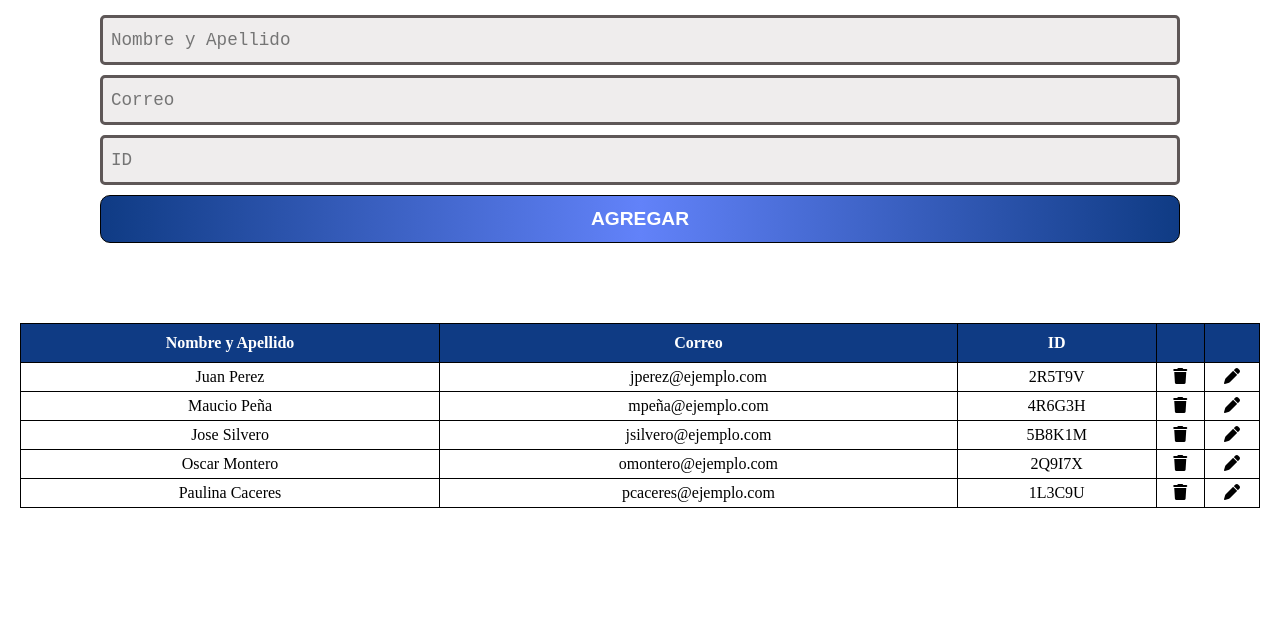
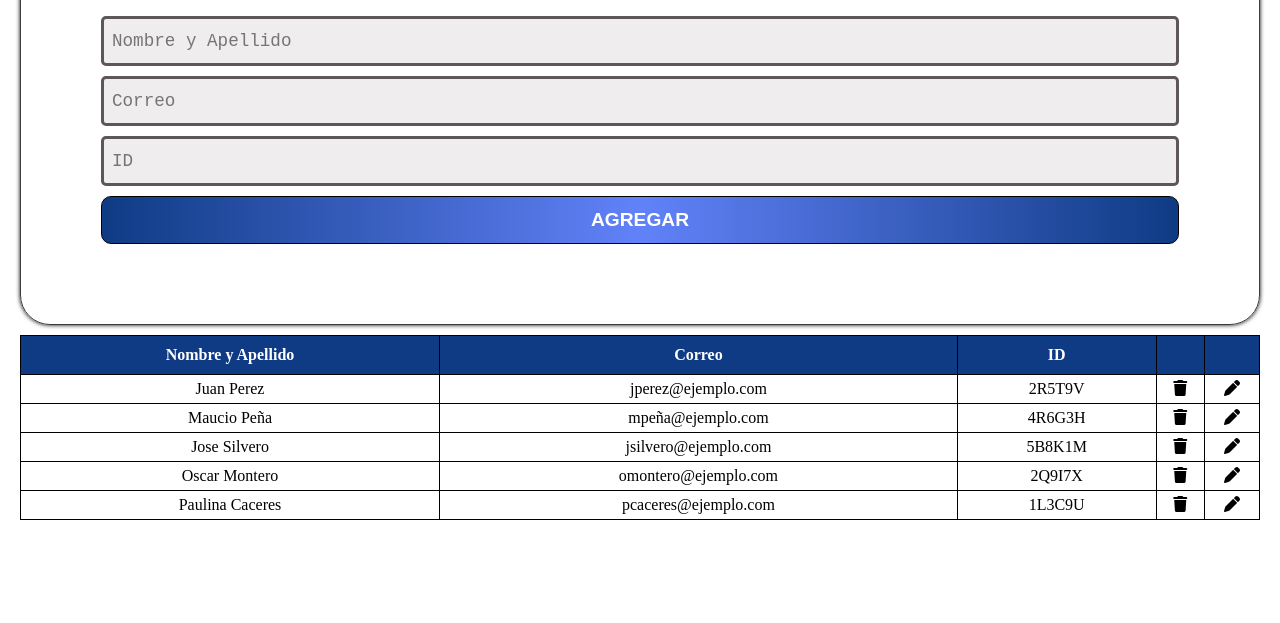
Before and after one commit to hjmduarte/form---dasboard-catedral, a plain HTML site: page index.html in a window 1280 px wide. Shown: the part 177-800 px from the top of the page. Drawn offline with Linux system fonts and the light colour scheme.

Commit message:
border del form & 4vw del h1

```diff
--- a/dashboard.css
+++ b/dashboard.css
@@ -7,10 +7,15 @@ main {
     display: flex;
     flex-direction: column;
     padding: 10px 20px;
+    gap: 10px;
+
 }
 /* estilos form*/
 #section-form {
     padding: 80px;
+    border: 1px solid rgb(59, 59, 59);
+    border-radius: 30px;
+    box-shadow: 0px 0px 4px black;
 }
 #section-form > form {
     max-width: 100%;
```
